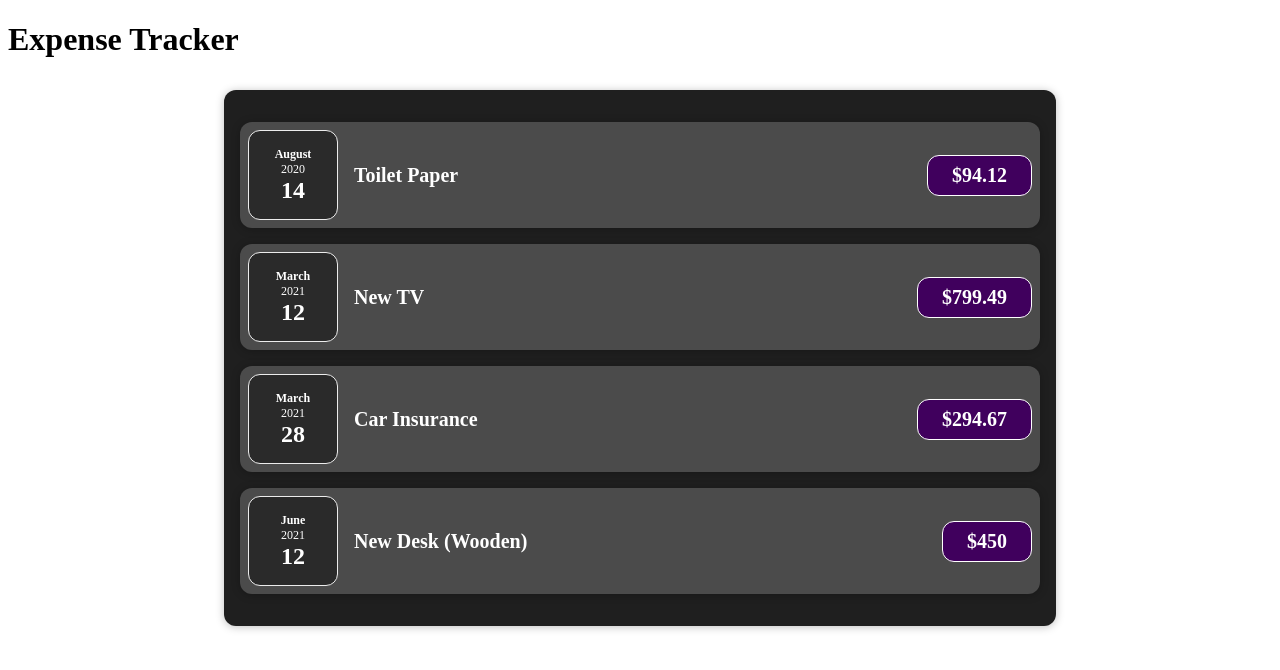
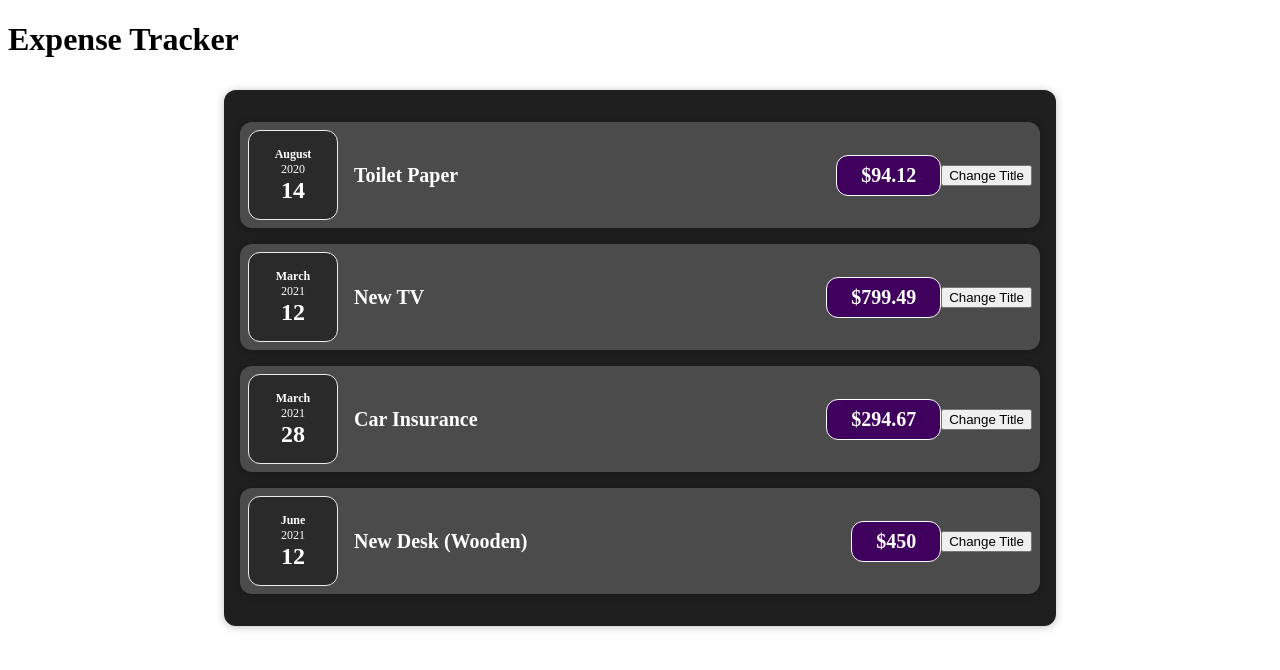
Before and after one commit to MarcoValeri/expense-tracker, a React (Vite) app: page / in a window 1280 px wide. Shown: the top 670 px of the page. Built offline with nearby package versions, Linux system fonts and the light colour scheme.

Commit message:
Add button

```diff
--- a/src/components/Expenses/ExpenseItem.jsx
+++ b/src/components/Expenses/ExpenseItem.jsx
@@ -1,3 +1,5 @@
+import { useState } from 'react';
+
 import Card from '../UI/Card';
 import ExpenseDate from './ExpenseDate';
 
@@ -5,13 +7,22 @@
 
 const ExpenseItem = (props) => {
 
+    const [title, setTitle] = useState(props.title);
+
+    // Events
+    const clickHandler = () => {
+        console.log(`clickHandler`);
+        setTitle("Updated");
+    }
+
     return (
         <Card className="expense-item">
             <ExpenseDate date={props.date} />
             <div className="expense-item__description">
-                <h2>{props.title}</h2>
+                <h2>{title}</h2>
                 <div className="expense-item__price">${props.amount}</div>
             </div>
+            <button onClick={clickHandler}>Change Title</button>
         </Card>
     );
 }
```
